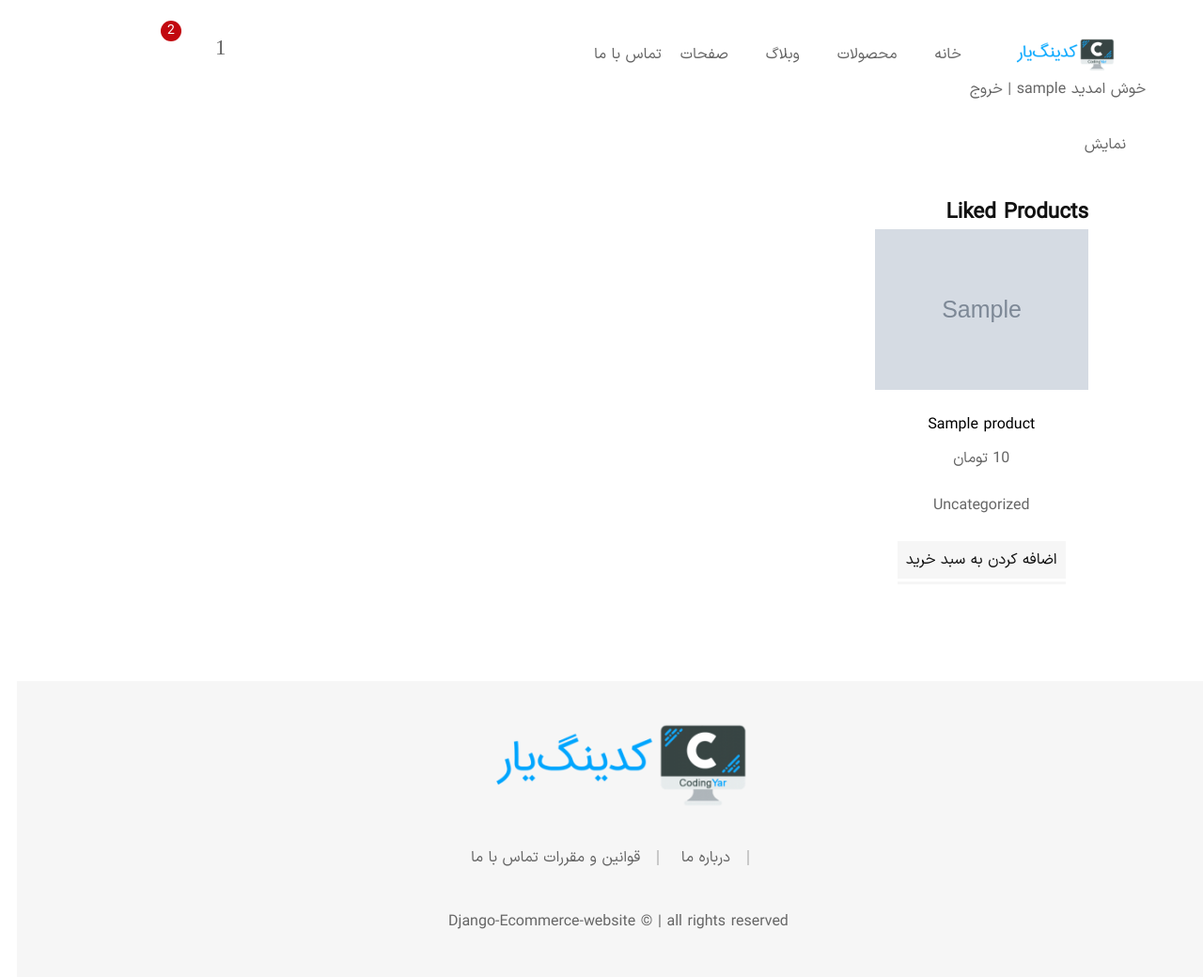
After one commit to shahdin-sh/Django_Ecommerce_Website, a Django app: page /products/liked_products in a window 1280 px wide. The commit adds this page. Shown: the whole page at 94% size. Run offline with Django 4.2, Linux system fonts and the light colour scheme; a user stored in the database is signed in; tables that the repository leaves empty hold one stand-in row (values such as "Sample post"); grey boxes marked "Sample" are stand-in pictures; some libraries are stand-ins or nearby versions; some web fonts are replaced.

Commit message:
add product_liked_view and two  messages and add two test

```diff
--- /dev/null
+++ b/product/templates/product/liked_products.html
@@ -0,0 +1,134 @@
+{% extends '_base.html' %}
+{% block content %}
+    <body>
+
+    <!-- Preloader Start -->
+{#    <div class="ShoppingYar-preloader active">#}
+{#        <div class="ShoppingYar-preloader-inner h-100 d-flex align-items-center justify-content-center">#}
+{#            <div class="ShoppingYar-child ShoppingYar-bounce1"></div>#}
+{#            <div class="ShoppingYar-child ShoppingYar-bounce2"></div>#}
+{#            <div class="ShoppingYar-child zuka-bounce3"></div>#}
+{#        </div>#}
+{#    </div>#}
+    <!-- Preloader End -->
+
+
+
+        <!-- Main Content Wrapper Start -->
+        <div  class="main-content-wrapper container-fluid">
+            <div class="shop-page-wrapper shop-fullwidth">
+                <div class="container">
+                    <div class="row mb--50">
+                        <div class="col-12">
+                            <div class="shop-toolbar">
+                                <div class="container row align-items-center">
+                                    <div class="col-lg-12 mb-md--50 mb-xs--10">
+                                        <div class="shop-toolbar__left d-flex align-items-sm-center align-items-start flex-sm-row flex-column">
+                                            <p class="product-pages">نمایش </p>
+                                        </div>
+                                    </div>
+                                </div>
+                            </div>
+                        </div>
+                    </div>
+                </div>
+                <div class="container-fluid shop-products">
+                    <h1>Liked Products</h1>
+                    <div class="row">
+                        <div class="col-12">
+                            <div class="tab-content" id="product-tab-content">
+                                <div class="tab-pane fade show active" id="nav-all">
+                                    <div class="row xxl-block-grid-6 grid-space-20">
+                                        {% for product in liked_products %}
+                                            <div class="col-xl-3 col-md-4 col-sm-6 mb--50">
+                                                <div class="ShoppingYar-product">
+                                                    <div class="product-inner">
+                                                        <figure class="product-image">
+                                                            <a href="{{ product.get_absolute_url }}">
+                                                                <img src="{{ product.product_cover.url }}" alt="Products">
+                                                            </a>
+                                                            <div class="ShoppingYar-product-action">
+                                                                {% if user not in product.product_likes.all %}
+                                                                    <div class="product-action d-flex">
+                                                                        <a href="{% url 'user_likes_on_product' product.id %}" class="action-btn">
+                                                                            <i class="flaticon flaticon-like"></i>
+                                                                        </a>
+                                                                    </div>
+                                                                {% else %}
+                                                                     <div class="product-action d-flex">
+                                                                        <a href="{% url 'delete_user_likes_on_product' product.id %}" class="action-btn">
+                                                                            <i class="fas fa-heart"></i>
+                                                                        </a>
+                                                                    </div>
+                                                                {% endif %}
+                                                            </div>
+                                                        </figure>
+                                                        <div class="product-info">
+                                                            <h3 class="product-title mb--15">
+                                                                <a href="{{ product.get_absolute_url }}">{{ product.product_title }}</a>
+                                                            </h3>
+                                                            <div class="product-price-wrapper mb--30">
+                                                                <span class="money">{{ product.product_price }} تومان</span>
+                                                            </div>
+                                                            <div class="product-price-wrapper mb--30">
+                                                                <span class="money">{{ product.product_classification }}</span>
+                                                            </div>
+                                                            <a href="cart.html" class="btn btn-small btn-bg-sand btn-color-dark px-3">اضافه کردن به سبد خرید</a>
+                                                        </div>
+                                                    </div>
+                                                </div>
+                                            </div>
+                                        {% endfor %}
+                                    </div>
+                                </div>
+                            </div>
+                            <nav class="pagination-wrap mt--35 mt-md--25 pb-5">
+                                <ul class="pagination">
+                                    {% if products.has_next %}
+                                         <li><a href="?page={{ products.next_page_number }}" class="next page-number">
+                                             <i class="fa fa-angle-double-left"></i></a></li>
+                                    {% endif %}
+                                    {% if products.has_previous %}
+                                        <li><a href="?page={{ products.previous_page_number }}" class="prev page-number">
+                                            <i class="fa fa-angle-double-right"></i></a></li>
+                                    {% endif %}
+                                </ul>
+                            </nav>
+                        </div>
+                    </div>
+                </div>
+            </div>
+        </div>
+        <!-- Main Content Wrapper Start -->
+        <!-- Search form Popup Start -->
+        <div class="searchform__popup" id="searchForm">
+            <a href="#" class="btn-close"><i class="flaticon flaticon-cross"></i></a>
+            <div class="searchform__body">
+                <p>در باکس زیر عبارت خود را وارد کنید</p>
+                <form class="searchform">
+                    <input type="text" name="popup-search" id="popup-search" class="searchform__input" placeholder="جستجو در بین محصولات...">
+                    <button type="submit" class="searchform__submit"><i class="flaticon flaticon-magnifying-glass-icon"></i></button>
+                </form>
+            </div>
+        </div>
+        <!-- Search form Popup End -->
+
+
+        <!-- Global Overlay Start -->
+        <div class="ShoppingYar-global-overlay"></div>
+        <!-- Global Overlay End -->
+
+    </div>
+    <!-- Main Wrapper End -->
+
+
+    <!-- ************************* JS Files ************************* -->
+
+    <!-- jQuery JS -->
+    <script src="assets/js/vendor.js"></script>
+
+    <!-- Main JS -->
+    <script src="assets/js/main.js"></script>
+
+</body>
+{% endblock content %}
--- a/product/urls.py
+++ b/product/urls.py
@@ -3,9 +3,10 @@ from .views import *
 
 urlpatterns = [
     path('', products_list_view, name='products_list_view'),
-    path('<int:pk>/add_like_product', user_likes_on_products, name='user_likes_on_product'),
-    path('<int:pk>/delete_like_product', delete_user_likes_on_products, name='delete_user_likes_on_product'),
     path('<int:pk>', product_detail_view, name='product_detail_view'),
     path('<int:pk>/edit_comment/<int:comment_id>', edit_use_comments, name='edit_user_comments'),
     path('<int:pk>/delete_comment/<int:comment_id>', delete_user_comments, name='delete_user_comments'),
+    path('<int:pk>/add_like_product', user_likes_on_products, name='user_likes_on_product'),
+    path('<int:pk>/delete_like_product', delete_user_likes_on_products, name='delete_user_likes_on_product'),
+    path('liked_products', liked_products_view, name='liked_products_view'),
 ]
--- a/product/views.py
+++ b/product/views.py
@@ -2,7 +2,6 @@ from django.shortcuts import render, redirect, get_object_or_404, HttpResponseRe
 from .models import Product, UserComments
 from django.core.paginator import Paginator
 from .forms import UserCommentsForm
-from django.views import generic
 from django.contrib import messages
 from django.utils.translation import gettext as _
 from django.http import Http404
@@ -110,7 +109,8 @@ def user_likes_on_products(request, pk):
     if current_user.is_authenticated:
         if current_user not in product.product_likes.all():
             product.product_likes.add(current_user)
-            return redirect('products_list_view')
+            messages.success(request, _('this product added to your interest list successfully'))
+            return redirect('liked_products_view')
     else:
         raise Http404()
 
@@ -121,6 +121,17 @@ def delete_user_likes_on_products(request, pk):
     if current_user.is_authenticated:
         if current_user in product.product_likes.all():
             product.product_likes.remove(current_user)
-            return redirect('products_list_view')
+            messages.success(request, _('this product delete from your interest list successfully'))
+            return redirect('liked_products_view')
     else:
         raise Http404()
+
+
+def liked_products_view(request):
+    current_user = request.user
+    user_liked_products = current_user.likes_on_products.all()
+    # a dic for context
+    dic = {
+        'liked_products': user_liked_products,
+    }
+    return render(request, 'product/liked_products.html', dic)
--- a/templates/_base.html
+++ b/templates/_base.html
@@ -121,8 +121,8 @@
                         <div class="col-xl-3 col-lg-4 col-sm-7 col-12 p-0">
                             <ul class="header-toolbar">
                                 <li class="header-toolbar__item">
-                                    <a href="wishlist.html" class="header-toolbar__btn mx-4">
-                                        <i class="flaticon flaticon-like"></i>
+                                    <a href="{% url 'liked_products_view' %}" class="header-toolbar__btn mx-4">
+                                        <i class="flaticon flaticon-like">{{ user.likes_on_products.count }}</i>
                                     </a>
                                 </li>
                                 <li class="header-toolbar__item mini-cart-item">
```
Also changed, not shown: product/tests/test_urls.py (+8 -0 lines), product/tests/test_views.py (+0 -13 lines), product/locale/fa/LC_MESSAGES/django.po, 1 other file.
